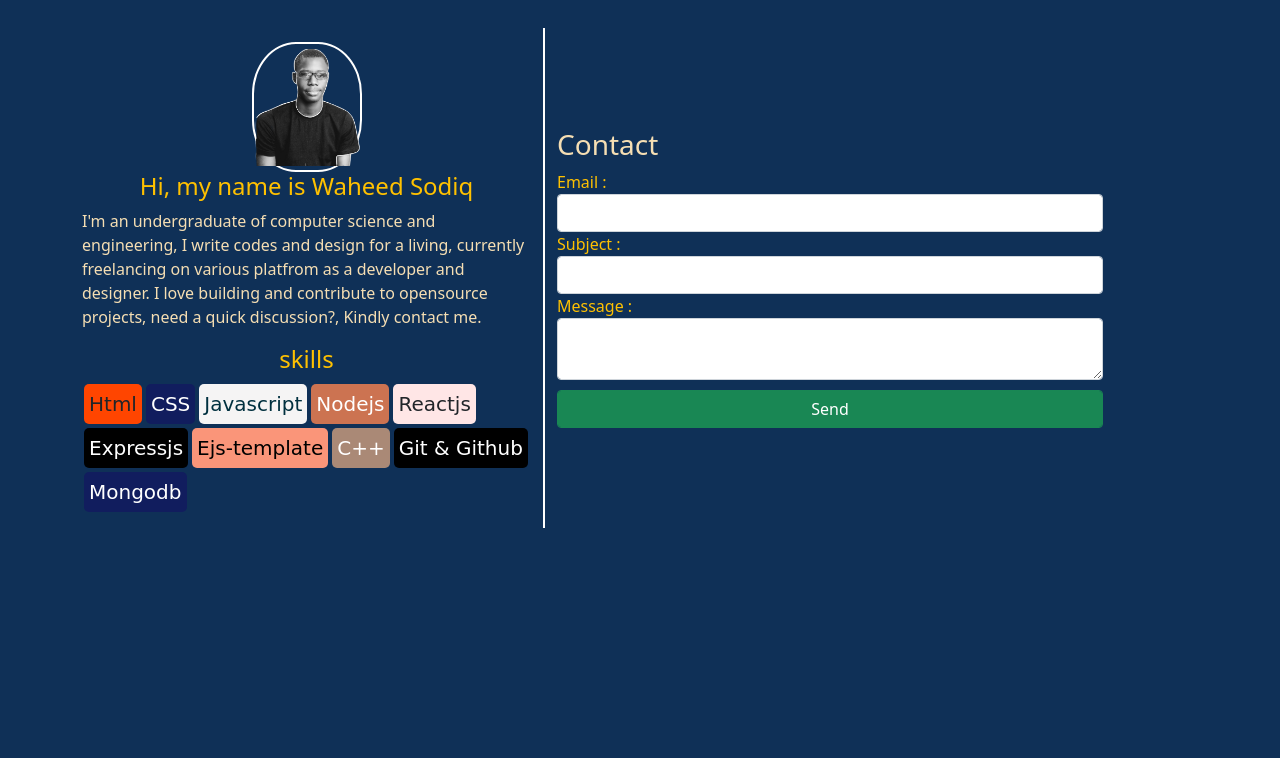
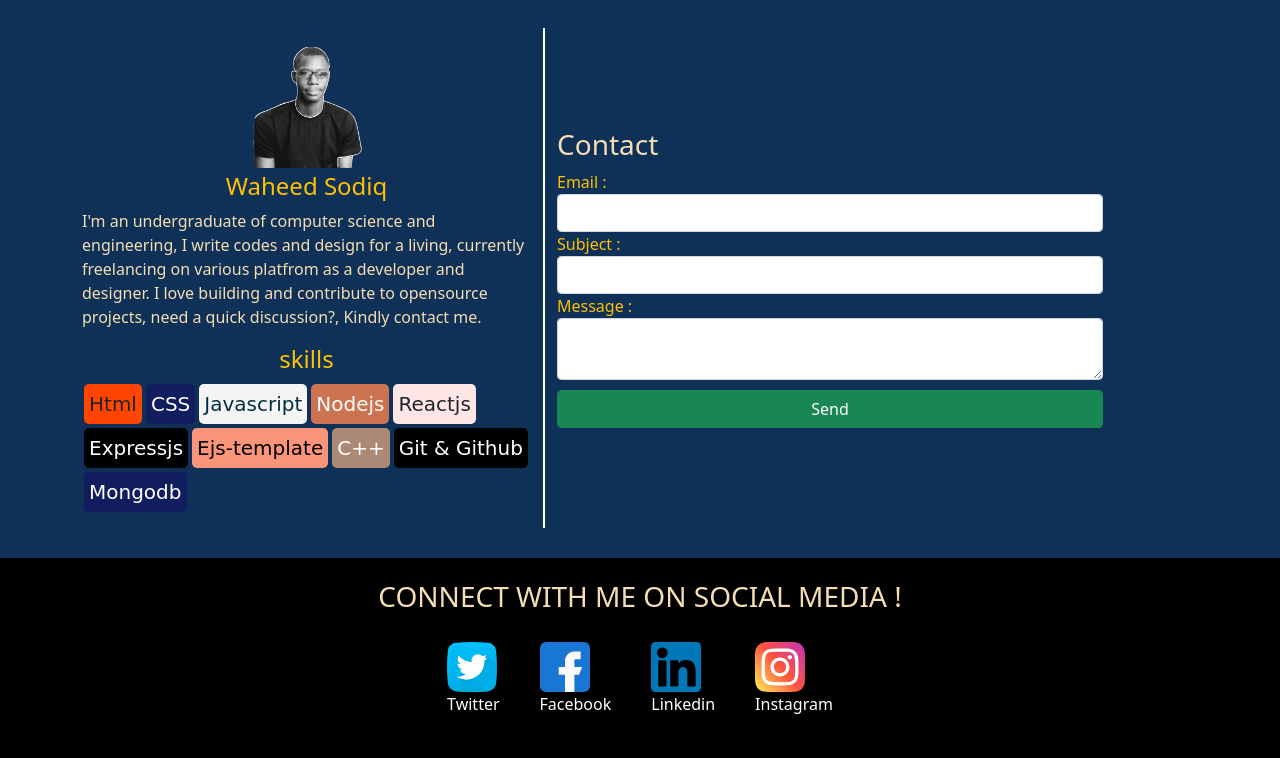
Before and after one commit to sideeq12/dev, a plain HTML site: page index.html in a window 1280 px wide. Shown: the part 3099-3857 px from the top of the page. Before the commit the page ends 3627 px from the top, so only its background shows below. Drawn offline with nearby package versions, Linux system fonts and the light colour scheme; a script that the page names is missing; a web font is replaced by a local one.

Commit message:
complete

```diff
--- a/index.html
+++ b/index.html
@@ -35,13 +35,13 @@
           <div class="collapse navbar-collapse" id="navbarText">
             <ul class="navbar-nav me-auto mb-2 mb-lg-0">
               <li class="nav-item">
-                <a class="nav-link active" aria-current="page" href="#">Projects</a>
+                <a class="nav-link active" aria-current="page" href="#Projects">Projects</a>
               </li>
               <li class="nav-item">
-                <a class="nav-link" href="#">Designs</a>
+                <a class="nav-link" href="#Designs">Designs</a>
               </li>
               <li class="nav-item">
-                <a class="nav-link" href="#">Contact</a>
+                <a class="nav-link" href="#Contact">Contact</a>
               </li>
             </ul>
             <span class="navbar-text text-wrap badge bg-info fs-5">
@@ -134,7 +134,7 @@
         </div>
     </div>
 </section>
-<section id="Projects">
+<section id="Designs">
   <div class="container" style="margin-top: 20px;">
     <h3 id="label">RECENT DESIGNS</h3>
 <hr/ style="color: white;">
@@ -205,7 +205,6 @@
       </div>
   </div>
 </section>
-
 <section id="Contact">
   <div class="container Contact">
     <div class="row">
@@ -214,7 +213,7 @@
           <img src="/images/sideeq.png" alt="sideeq image full stack developer"
            width="100%" height="100%" style="display: block; object-fit: contain;">
         </div>
-        <h4 style="color: #FFC100;">Hi, my name is Waheed Sodiq</h4>
+        <h4 style="color: #FFC100;"> Waheed Sodiq</h4>
         <p id="detap">I'm an undergraduate of computer science and engineering, I write codes and design for a living, currently freelancing on various platfrom
           as a developer and designer. I love building and contribute to opensource projects, need a quick discussion?, Kindly contact me.
         </p>
@@ -256,11 +255,35 @@
     </div>
   </div>
 </section>
-<section id="footer">
-  <div class="container-fluid">
 
+  <div class="container-fluid footer">
+    <h3 style="color: wheat; ">CONNECT WITH ME ON SOCIAL MEDIA !</h3>
+    <div class="social">
+      <div class="twitter">
+        <div class="icon-cover">
+          <img src="images/twitter.svg" alt="sideeqBn on twitter" width="100%" height="100%">
+        </div>
+        Twitter
+      </div>
+      <div class="facebook">
+        <div class="icon-cover">
+          <img src="images/facebook.svg" alt="sideeq Abdwaheed on facebook" width="100%" height="100%">
+          </div>
+            Facebook
+      </div>
+      <div class="linkedin">
+        <div class="icon-cover">
+          <img src="images/linkedin.svg" alt="sideeq Abdwaheed on linkedin" width="100%" height="100%">
+          </div>
+            Linkedin
+      </div>
+      <div class="instagram">
+        <div class="icon-cover">
+          <img src="images/instagram.svg" alt="sideeq Abdwaheed on Instagram" width="100%" height="100%">
+          </div>
+            Instagram
+      </div>
   </div>
-</section>
   <script>
      CKEDITOR.replace("message", {
             plugins : "wysiwygarea , toolbar, basicstyles, link"
--- a/style.css
+++ b/style.css
@@ -51,9 +51,6 @@ label{
 .image-cover{
     width: 110px;
     height: 130px;
-    border-radius: 40%;
-    border: 2px solid white;
-    background-image: cover;
 }
 #deta{
     display: flex;
@@ -86,6 +83,28 @@ span{
     flex-direction: row;
     flex-wrap: wrap;
 }
+.footer{
+    margin-top: 30px;
+    height: 200px;
+    background-color: black;
+    display: flex;
+    justify-content: center;
+    align-items: center;
+    flex-direction: column;
+    color: white;
+}
+.social{
+    display: flex;
+    flex-direction: row;
+}
+
+.facebook, .twitter, .linkedin, .instagram{
+    margin: 20px;
+}
+.icon-cover{
+    width: 50px;
+    height: 50px;
+}
 
 
 
```
Also changed, not shown: images/facebook.svg (added), images/instagram.svg (added), images/linkedin.svg (added), images/twitter.svg (added).
